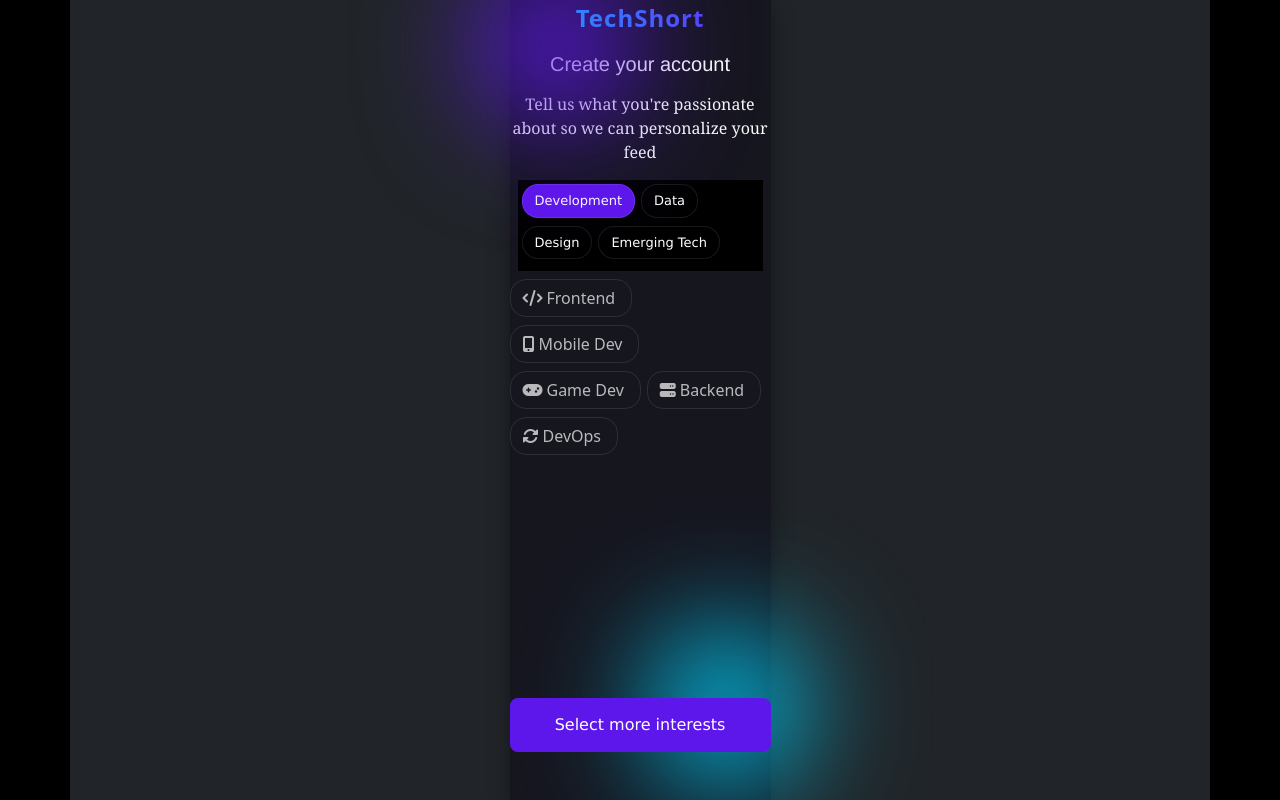
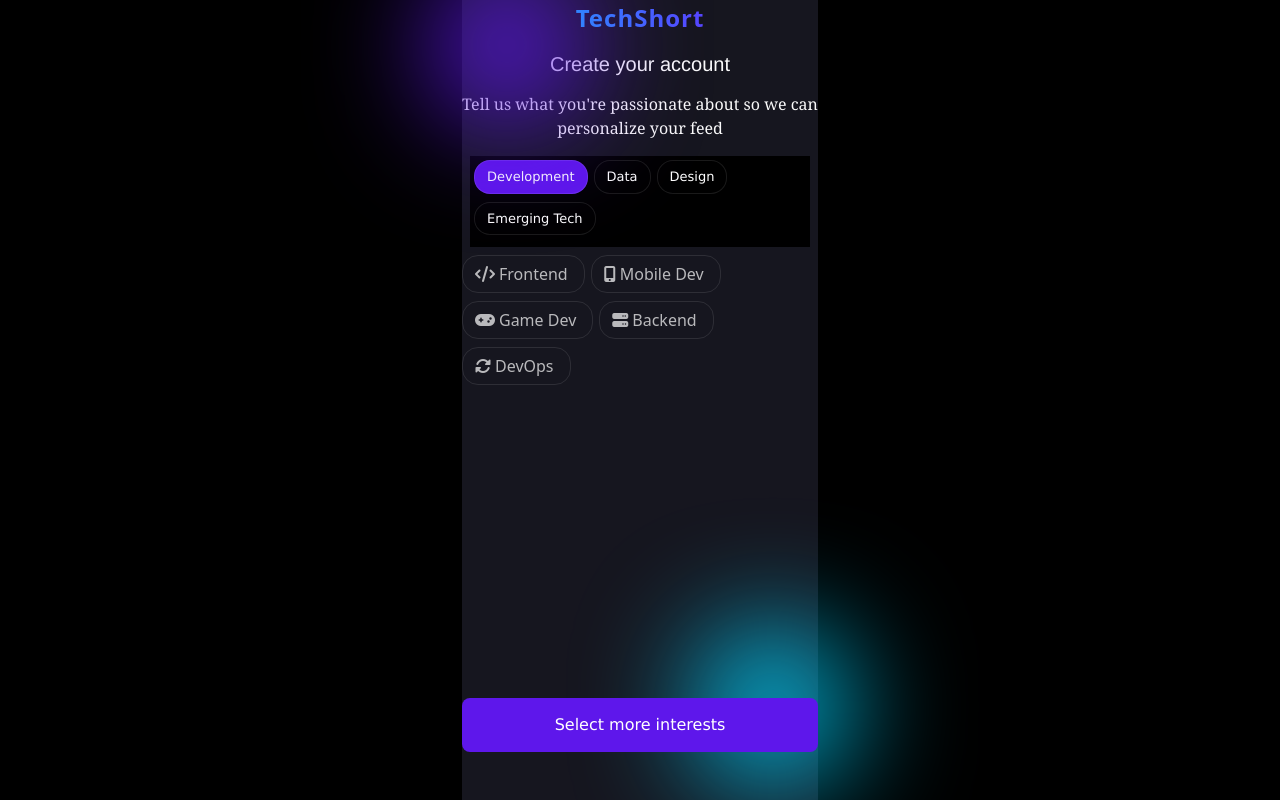
Before and after one commit to mohdshahrukh007/techShortFeed, an Angular app in the folder frontend/: page / in a window 1280 px wide. Built offline with nearby package versions, Linux system fonts and the light colour scheme.

Commit message:
Remove background color from container and adjust column width for improved layout

```diff
--- a/frontend/src/app/app.component.html
+++ b/frontend/src/app/app.component.html
@@ -1,6 +1,6 @@
 
-<div class="container bg-dark">
+<div class="container">
   <div class="row justify-content-center">
-    <div class="col-3"><router-outlet></router-outlet></div>
+    <div class="col-4"><router-outlet></router-outlet></div>
   </div>
 </div>
```
